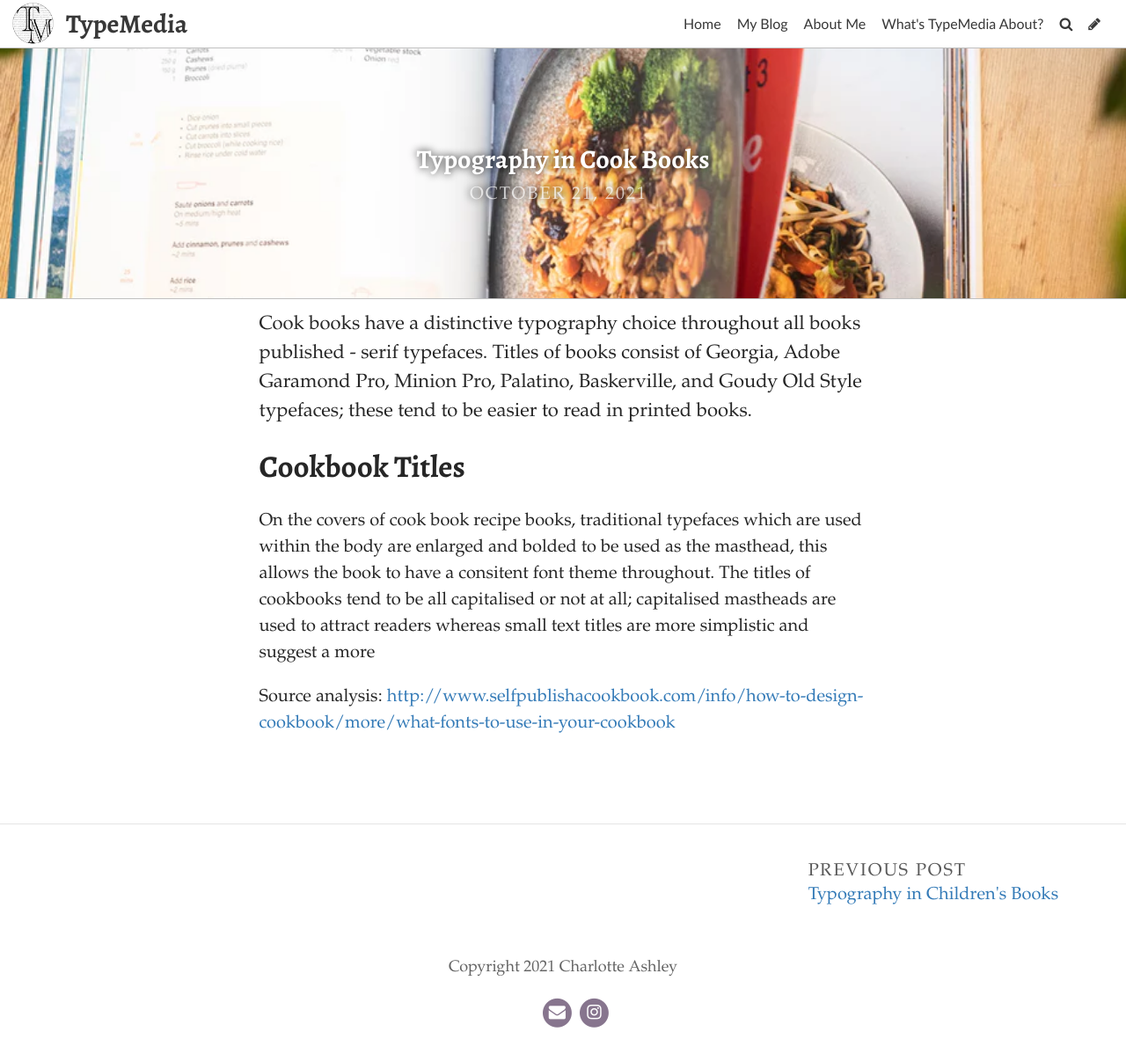
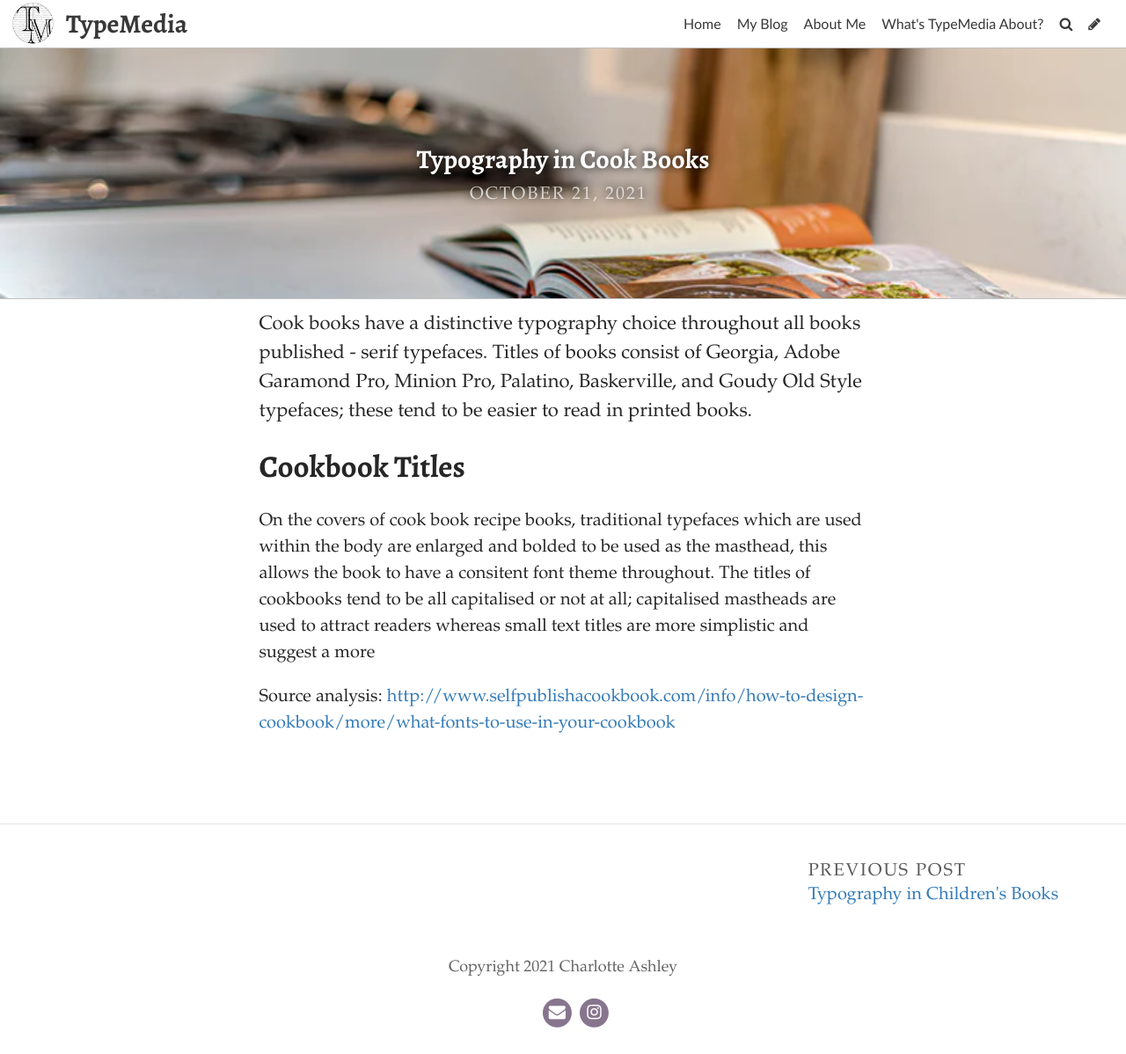
Before and after one commit to charlotteaashley/typo-design-template, a Jekyll site: the page built from _posts/2021-10-21-typography-in-cook-books.md, in a window 1280 px wide and 1198 px high. Shown: the whole window at 88% size. Built offline with Jekyll 4.4.1, drawn with Linux system fonts in a browser that asks for light colours; some web fonts are replaced.

Commit message:
Update Post “2021-10-21-typography-in-cook-books”

```diff
--- a/_posts/2021-10-21-typography-in-cook-books.md
+++ b/_posts/2021-10-21-typography-in-cook-books.md
@@ -2,7 +2,7 @@
 layout: post
 title: Typography in Cook Books
 date: 2021-10-21T19:46:00.376Z
-image: ../uploads/photo-1627907228175-2bf846a303b4.webp
+image: ../uploads/photo-1612031736184-77bc60f94c06.webp
 title_color: "#ffffff"
 comments: false
 ---
```
Also changed, not shown: uploads/photo-1612031736184-77bc60f94c06.webp (added).
